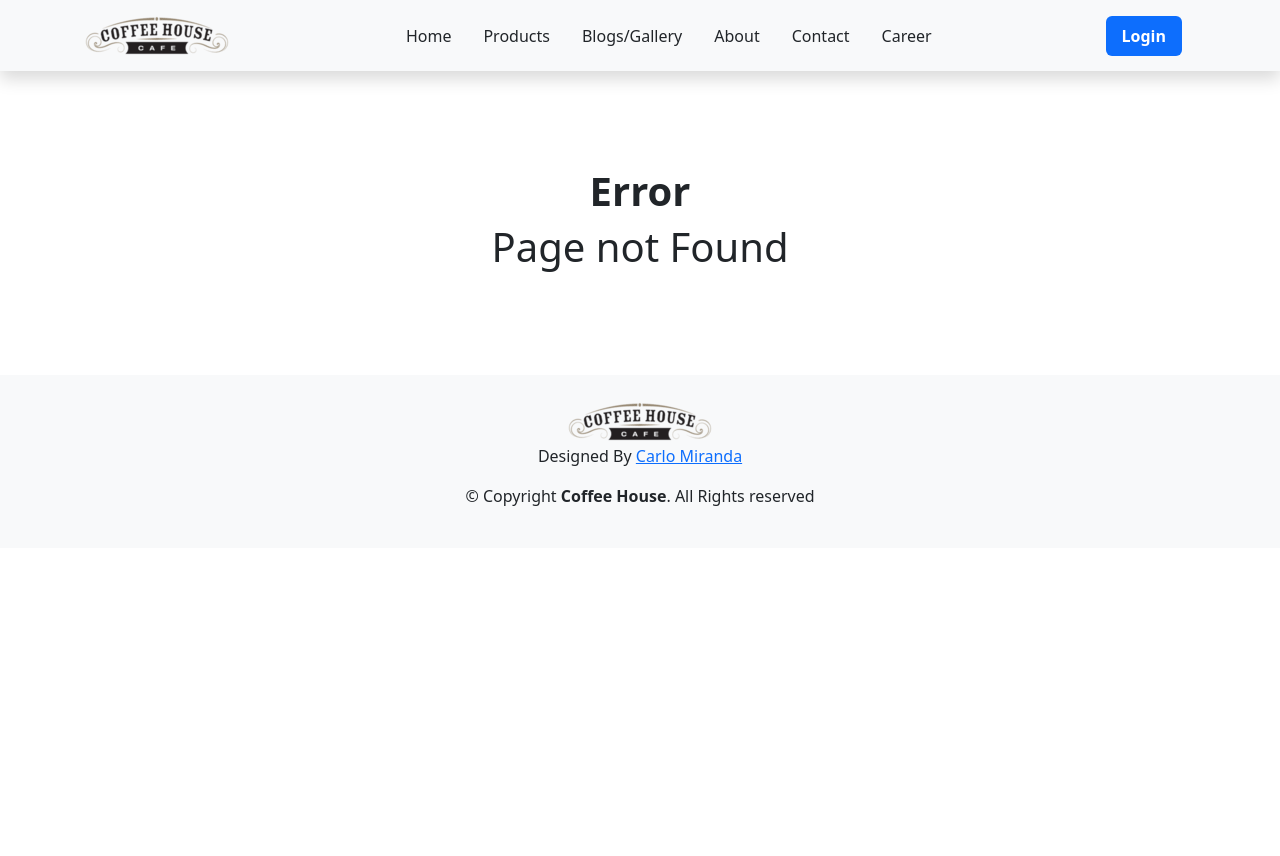
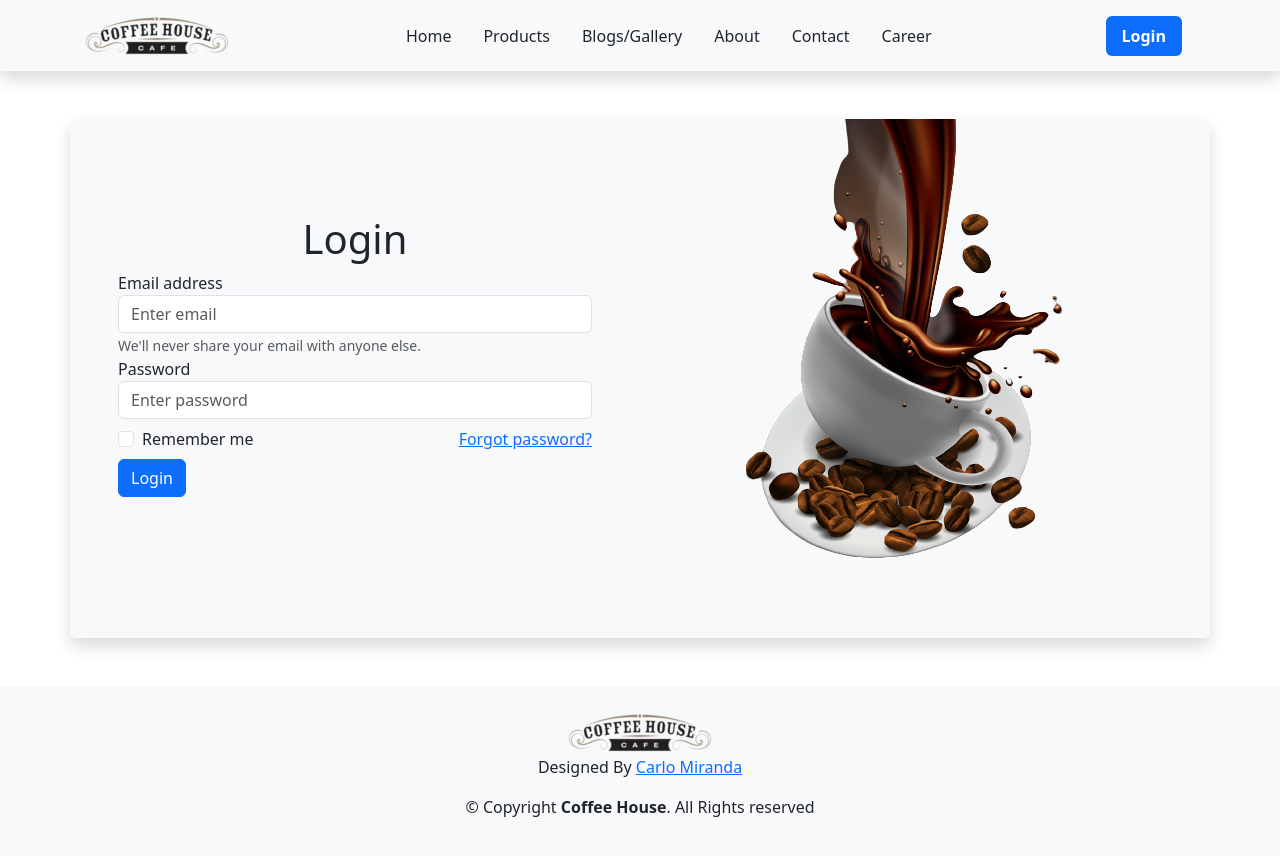
Before and after one commit to CarloMiranda/coffee-house, a React (Vite) app: page /login in a window 1280 px wide. Before the commit this address had no page. Shown: the top 856 px of the page. Before the commit the page ends 800 px from the top, so only its background shows below. Built offline with nearby package versions, Linux system fonts and the light colour scheme.

Commit message:
added login form

```diff
--- a/src/pages/Index.jsx
+++ b/src/pages/Index.jsx
@@ -7,6 +7,7 @@ import NoFound from './NoFound';
 import Layout from './Layout';
 import Blogs from './Blogs';
 import Career from './Career';
+import Login from './Login';
 import { ShopContextProvider } from '../context/ShopContext';
 
 function Index(){
@@ -21,7 +22,9 @@ function Index(){
                         <Route path="/blogs" element={<Blogs />} />
                         <Route path="/contact" element={<Contact />} />
                         <Route path="/career" element={<Career />} />
+                        <Route path="/login" element={<Login />} />
                         <Route path="*" element={<NoFound />} />
+
                     </Route>
                 </Routes>
             </ShopContextProvider>
--- a/src/pages/Layout.jsx
+++ b/src/pages/Layout.jsx
@@ -20,6 +20,8 @@ function Layout(){
             document.title = 'Contact | Coffee House';
         } else if (location.pathname === '/career') {
             document.title = 'Career | Coffee House';
+        } else if (location.pathname === '/login') {
+            document.title = 'Login | Coffee House';
         }
     }, [location]);
     return(
--- /dev/null
+++ b/src/pages/Login.jsx
@@ -0,0 +1,36 @@
+import React from 'react';
+
+function Login() {
+
+    return(
+        <div class='container'>
+            <div className="row bg-light my-5 rounded shadow">
+                <div className='col-md-6 p-5'>
+                <h1 className='text-center mt-5'>Login</h1>
+                    <div className="form-group">
+                        <label for="exampleInputEmail1">Email address</label>
+                        <input type="email" className="form-control" id="email1" aria-describedby="emailHelp" placeholder="Enter email" />
+                        <small id="emailHelp" className="form-text text-muted">We'll never share your email with anyone else.</small> <br/>
+                        <label for="exampleInputEmail1">Password</label>
+                        <input type="password" className="form-control" id="email1" aria-describedby="passwordHelp" placeholder="Enter password" />
+                        <div className='my-2 d-flex justify-content-between'>
+                            <div>
+                                <input type='checkbox' className='form-check-input' id='exampleCheck1' />
+                                <label className='form-check-label ms-2' for='rememberme'>Remember me</label>
+                            </div>
+                            <a href='#!'>Forgot password?</a>
+                        </div>
+                        <input className='btn btn-primary' type='submit' value='Login' />
+                    </div>
+                </div>
+                <div className='col-md-6'>
+                    <div className='d-flex justify-content-center'>
+                        <img src="./images/coffee.png" className="img-fluid" />
+                    </div>
+                </div>
+            </div>
+        </div>
+    )
+}
+
+export default Login;
--- a/src/pages/NoFound.jsx
+++ b/src/pages/NoFound.jsx
@@ -1,4 +1,4 @@
-
+import React from 'react';
 
 function NoFound(){
 
```
